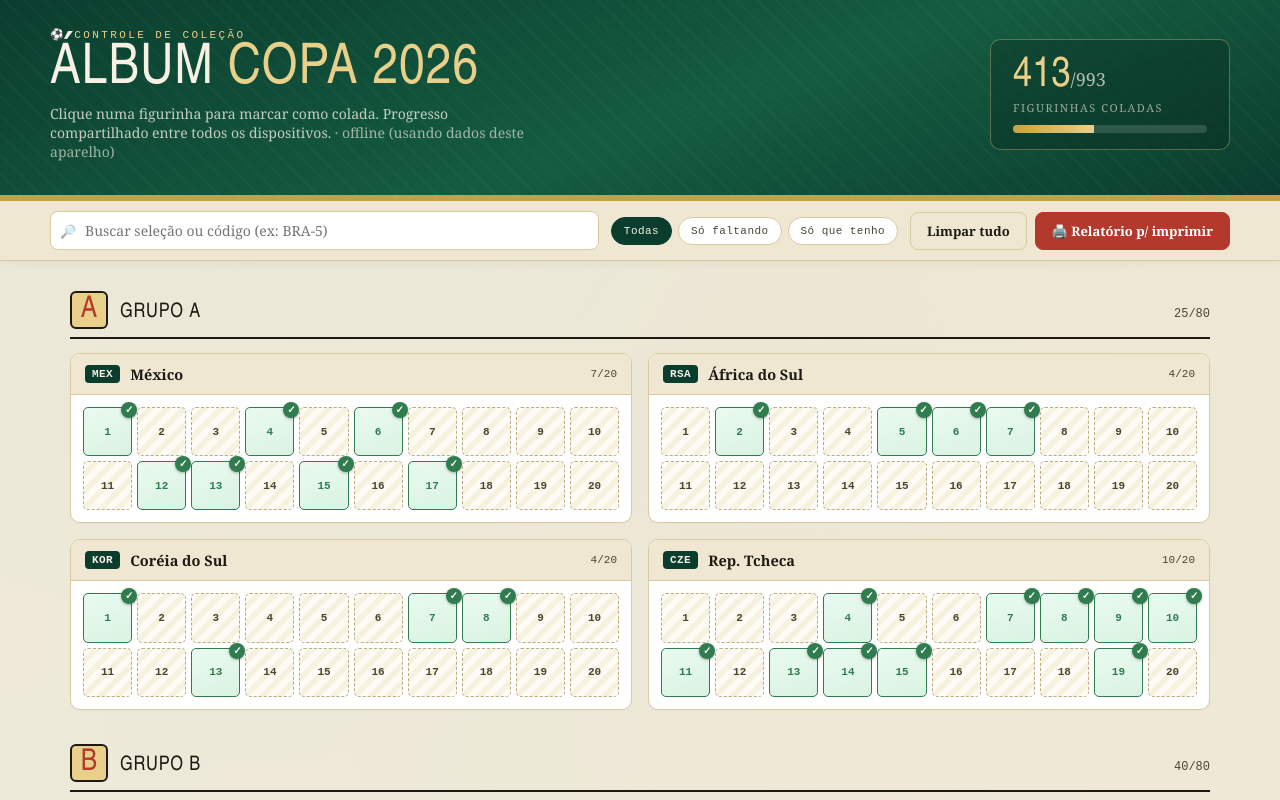
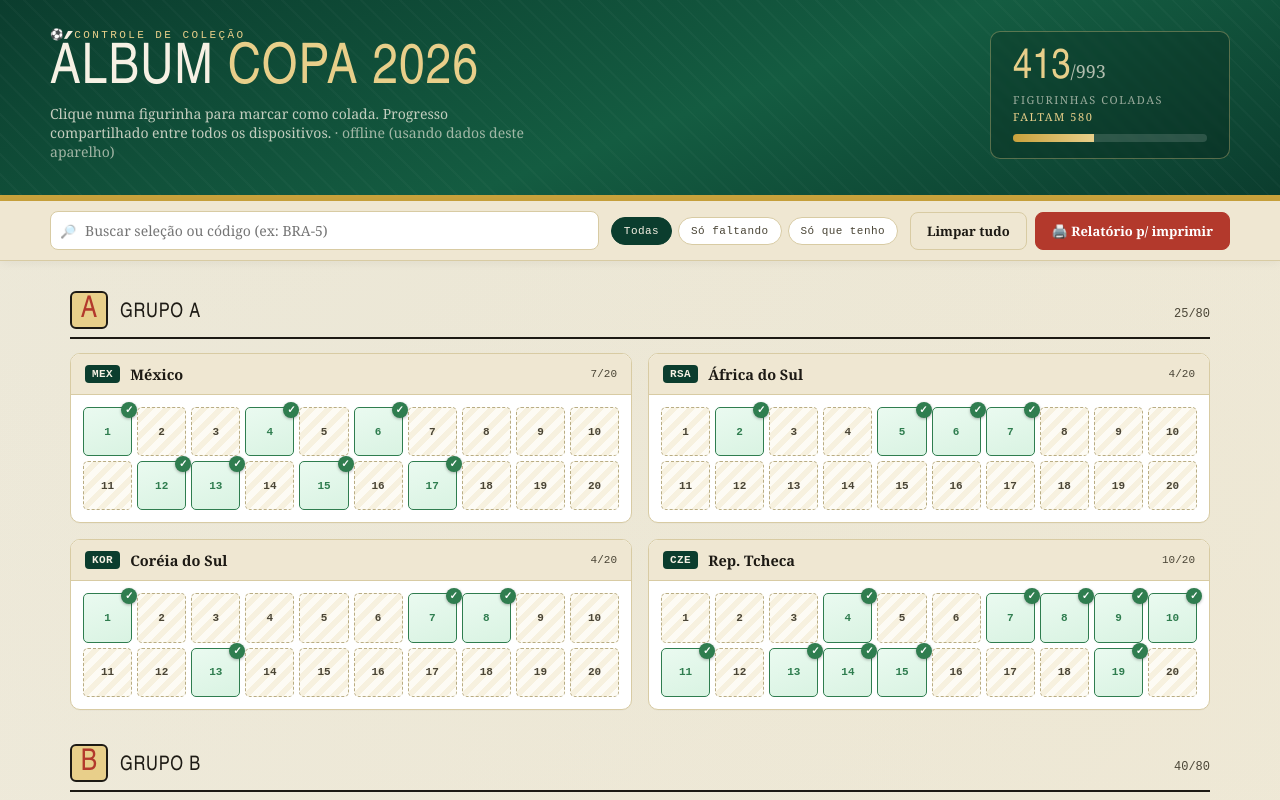
Before and after one commit to marcusinfo-cyber/album-da-copa, a website: page index.html in a window 1280 px wide. Shown: the top 800 px of the page. Drawn offline with Linux system fonts and the light colour scheme; no server answers.

Commit message:
Mostra quantas figurinhas faltam no cabeçalho

```diff
--- a/index.html
+++ b/index.html
@@ -453,6 +453,7 @@
     <div class="progress-box">
       <div class="num" id="contagem">0<small>/993</small></div>
       <div class="label">figurinhas coladas</div>
+      <div class="label" id="faltamLabel" style="color:var(--dourado-claro); margin-top:2px;"></div>
       <div class="bar-track"><div class="bar-fill" id="barFill"></div></div>
     </div>
   </div>
@@ -576,6 +577,8 @@
     const owned_total = Array.from(owned).filter(c => allCodesSet.has(c)).length;
     document.getElementById('contagem').innerHTML = `${owned_total}<small>/${TOTAL}</small>`;
     document.getElementById('barFill').style.width = (owned_total/TOTAL*100).toFixed(1) + '%';
+    const faltam = TOTAL - owned_total;
+    document.getElementById('faltamLabel').textContent = faltam > 0 ? `Faltam ${faltam}` : 'Álbum completo! 🎉';
   }
   const allCodesSet = new Set(allCodes());
 
```
